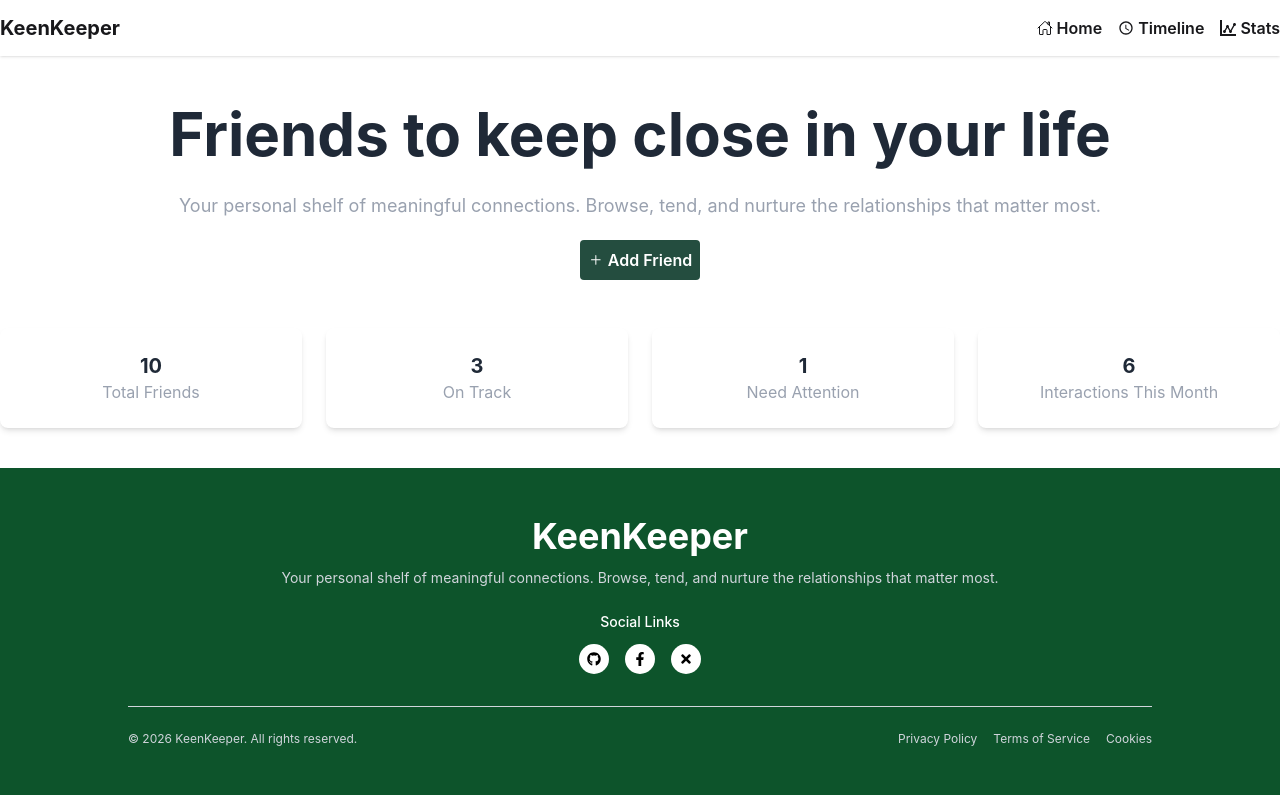
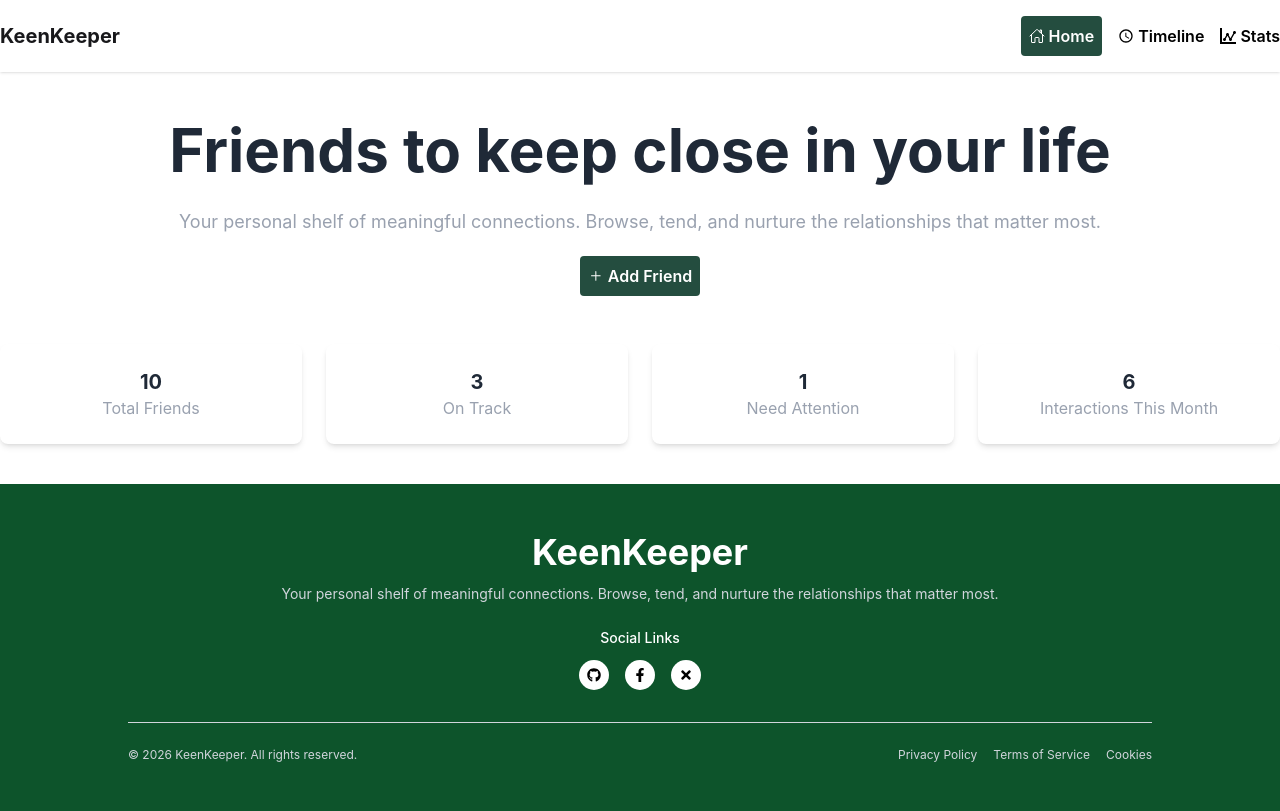
Before and after one commit to mehidealways/Keen-Keeper, a React (Vite) app: page / in a window 1280 px wide. Built offline with nearby package versions, Linux system fonts and the light colour scheme.

Commit message:
Design and add Functionality Navegation menu accroding to figma design

```diff
--- a/src/Components/NavBar/NavBar.jsx
+++ b/src/Components/NavBar/NavBar.jsx
@@ -1,5 +1,5 @@
 import React from 'react';
-import { Link } from 'react-router';
+import { Link, NavLink } from 'react-router';
 import { IoHomeOutline } from 'react-icons/io5';
 import { MdOutlineWatchLater } from 'react-icons/md';
 import { ImStatsDots } from 'react-icons/im';
@@ -8,23 +8,37 @@ const NavBar = () => {
   return (
     <div className="shadow">
       <nav className="container flex justify-between items-center mx-auto ">
-        <h2 className='text-xl font-bold'>KeenKeeper</h2>
+        <h2 className="text-xl font-bold">KeenKeeper</h2>
         <ul className="flex justify-between items-center gap-4 py-4 font-semibold">
           <li>
-            <Link to={'/'} className="flex items-center gap-1">
-              <IoHomeOutline />
-              Home
-            </Link>
+            <NavLink
+              to={'/'}
+              className={({ isActive }) =>
+                `${isActive ? 'bg-[#244d3f] p-2 text-white rounded-sm' : 'text-black'} flex items-center gap-1 p-2d-sm  transition`
+              }
+            >
+              <IoHomeOutline /> Home
+            </NavLink>
           </li>
           <li>
-            <Link to={'/timeline'} className="flex items-center gap-1">
+            <NavLink
+              to={'/timeline'}
+              className={({ isActive }) =>
+                `${isActive ? 'bg-[#244d3f] p-2 text-white rounded-sm' : 'text-black'} flex items-center gap-1 p-2d-sm  transition`
+              }
+            >
               <MdOutlineWatchLater /> Timeline
-            </Link>
+            </NavLink>
           </li>
           <li>
-            <Link to={'/stats'} className="flex items-center gap-1">
+            <NavLink
+              to={'/stats'}
+              className={({ isActive }) =>
+                `${isActive ? 'bg-[#244d3f] p-2 text-white rounded-sm' : 'text-black'} flex items-center gap-1 p-2d-sm  transition`
+              }
+            >
               <ImStatsDots /> Stats
-            </Link>
+            </NavLink>
           </li>
         </ul>
       </nav>
--- a/src/main.jsx
+++ b/src/main.jsx
@@ -20,14 +20,39 @@ const router = createBrowserRouter([
       },
       {
         path: '/timeline',
-       element:<TimeLine></TimeLine>
+        element: <TimeLine></TimeLine>,
       },
       {
         path: '/stats',
         element: <Stats></Stats>,
       },
     ],
-    errorElement: <div>This Page Not Found </div>,
+    errorElement: (
+      <div className="min-h-screen flex items-center justify-center bg-gray-100 px-4">
+        <div className="text-center">
+          {/* 404 Number */}
+          <h1 className="text-7xl md:text-8xl font-bold text-green-900">404</h1>
+
+          {/* Title */}
+          <h2 className="text-2xl md:text-3xl font-semibold text-gray-800 mt-4">
+            Page Not Found
+          </h2>
+
+          {/* Description */}
+          <p className="text-gray-500 mt-3 max-w-md mx-auto">
+            Sorry, the page you are looking for doesn’t exist or has been moved.
+          </p>
+
+          {/* Button */}
+          <a
+            href="/"
+            className="inline-block mt-6 bg-green-900 text-white px-6 py-2 rounded-lg hover:bg-green-800 transition"
+          >
+            Go Back Home
+          </a>
+        </div>
+      </div>
+    ),
   },
 ]);
 createRoot(document.getElementById('root')).render(
```
